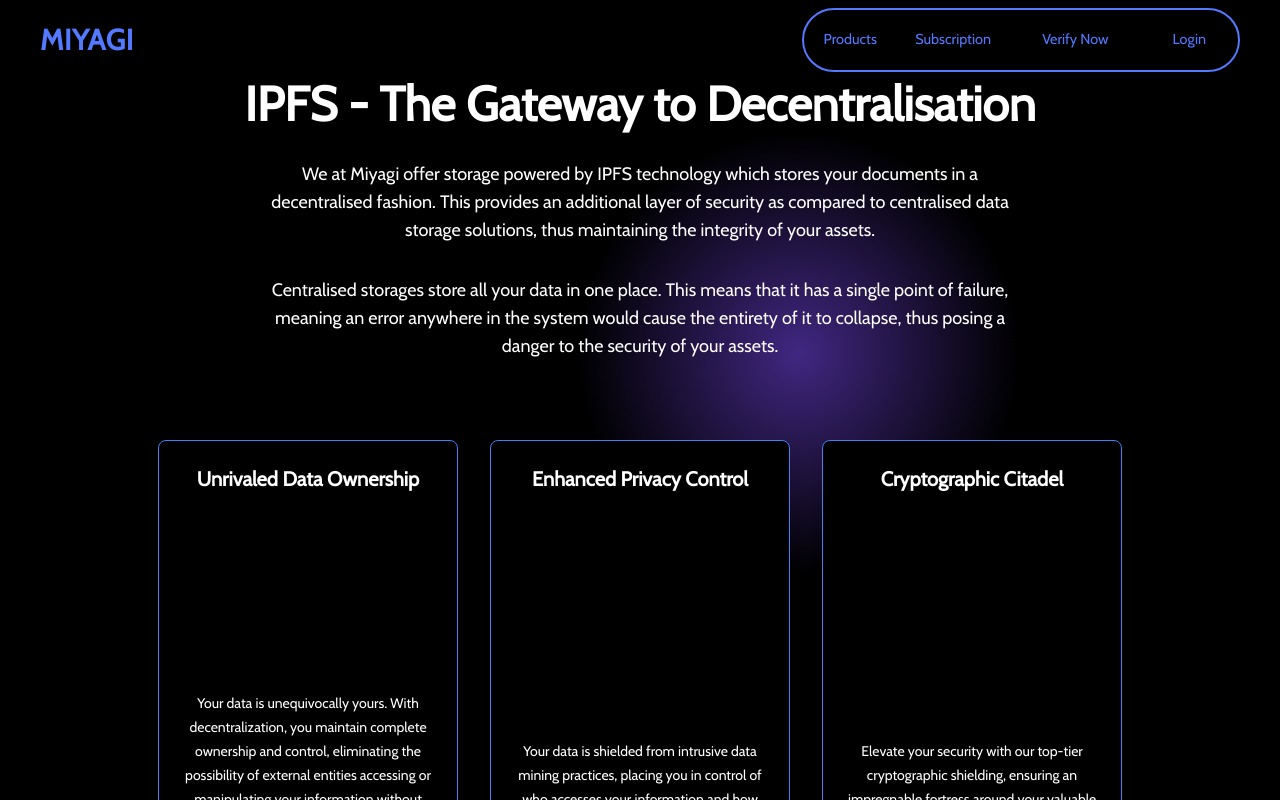
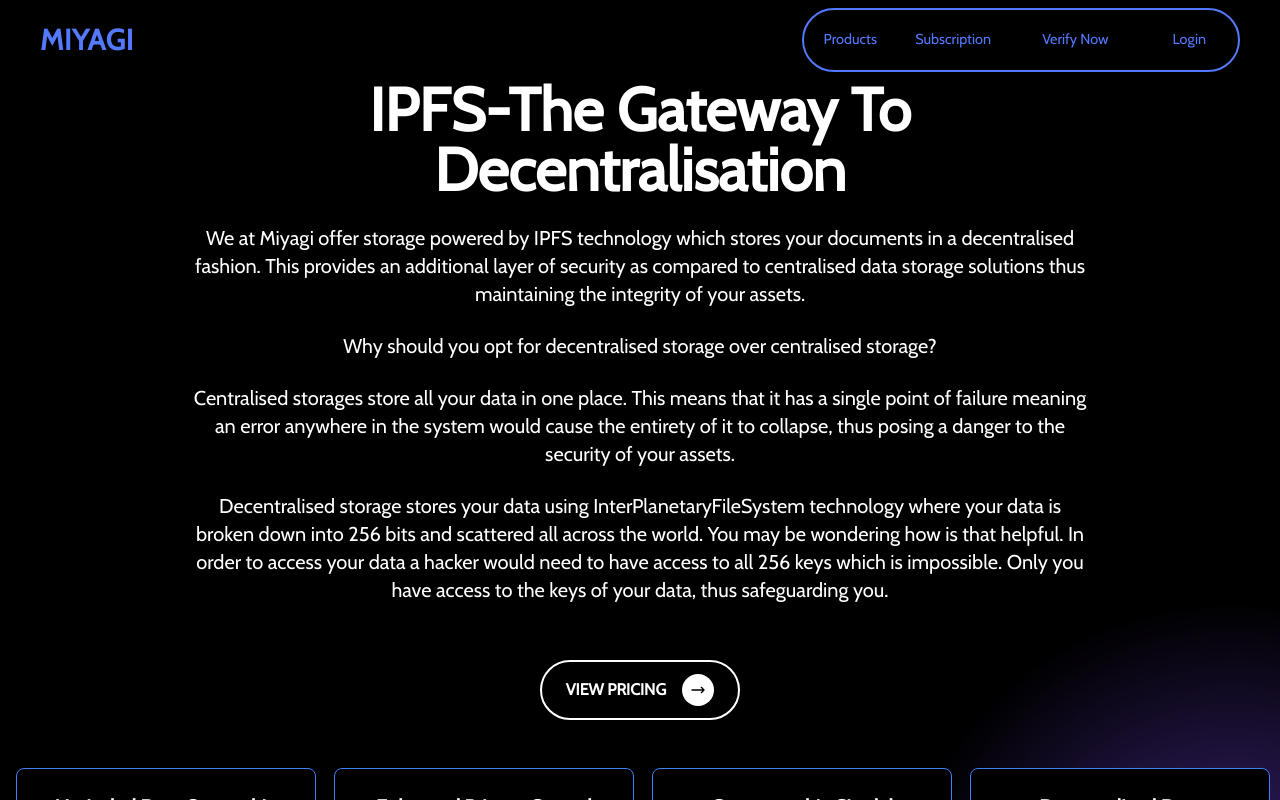
Before and after one commit to ishaan-chadha1/miyagii-main, a React (Vite) app: page /storage in a window 1280 px wide. Shown: the top 800 px of the page. Built offline with nearby package versions, Linux system fonts and the light colour scheme; a web font is replaced by a local one.

Commit message:
Implementation of the cards and button aloing with animations to the Storage Page

```diff
--- a/src/components/FeatureTwo.jsx
+++ b/src/components/FeatureTwo.jsx
@@ -39,11 +39,11 @@
 
   return (
     <section
-      className="trigger1 w-full relative mx-auto flex flex-col items-center justify-center py-12"
+      className="trigger1 w-full relative mx-auto flex flex-col items-center justify-center py-12 px-4"
       ref={ref}
     >
       {inView && (
-        <div className="pb-12 w-full max-w-7xl mx-auto flex flex-wrap justify-center gap-8">
+        <div className="pb-12 w-full max-w-7xl mx-auto grid grid-cols-1 sm:grid-cols-2 lg:grid-cols-4 gap-6">
           {featurecardtwo.map((feature, index) => (
             <FeatureCardTwo key={index} index={index} {...feature} />
           ))}
--- a/src/components/StorageBanner.jsx
+++ b/src/components/StorageBanner.jsx
@@ -22,29 +22,62 @@
           background:
             "radial-gradient(circle, rgba(93, 56, 185, 0.7), transparent 60%)",
           borderRadius: "50%",
-          top: "-300px",
-          left: "5%",
           animation: "moveOval1 10s ease-in-out infinite",
           zIndex: 0,
         }}
       ></div>
 
       {/* Content Section */}
-      <h1 className="text-4xl md:text-5xl font-extrabold mb-8 z-10">
-        IPFS - The Gateway to Decentralisation
+      <h1 className="text-5xl md:text-6xl font-bold mb-6 z-10 leading-tight">
+        IPFS-The Gateway To <br />
+        Decentralisation
       </h1>
-      <p className="text-lg max-w-3xl mb-8 z-10">
+      <p className="text-lg md:text-xl max-w-4xl mb-6 z-10 leading-relaxed">
         We at Miyagi offer storage powered by IPFS technology which stores your
         documents in a decentralised fashion. This provides an additional layer
-        of security as compared to centralised data storage solutions, thus
+        of security as compared to centralised data storage solutions thus
         maintaining the integrity of your assets.
       </p>
-      <p className="text-lg max-w-3xl mb-8 z-10">
+      <p className="text-lg md:text-xl max-w-4xl mb-6 z-10 leading-relaxed">
+        Why should you opt for decentralised storage over centralised storage?
+      </p>
+      <p className="text-lg md:text-xl max-w-4xl mb-6 z-10 leading-relaxed">
         Centralised storages store all your data in one place. This means that
-        it has a single point of failure, meaning an error anywhere in the
+        it has a single point of failure meaning an error anywhere in the
         system would cause the entirety of it to collapse, thus posing a danger
         to the security of your assets.
       </p>
+      <p className="text-lg md:text-xl max-w-4xl mb-6 z-10 leading-relaxed">
+        Decentralised storage stores your data using InterPlanetaryFileSystem
+        technology where your data is broken down into 256 bits and scattered
+        all across the world. You may be wondering how is that helpful. In
+        order to access your data a hacker would need to have access to all 256
+        keys which is impossible. Only you have access to the keys of your
+        data, thus safeguarding you.
+      </p>
+      <div className="w-full flex justify-center mt-8">
+  <button className="relative flex items-center px-6 py-3 text-base font-semibold text-white bg-transparent border-2 border-white rounded-full group hover:bg-white hover:text-black transition-all duration-300 focus:outline-none">
+    <span className="relative flex items-center">
+      VIEW PRICING
+    </span>
+    <div className="ml-4 w-8 h-8 flex items-center justify-center bg-white text-black rounded-full group-hover:bg-black group-hover:text-white transition-all duration-300">
+      <svg
+        xmlns="http://www.w3.org/2000/svg"
+        className="h-4 w-4"
+        fill="none"
+        viewBox="0 0 24 24"
+        stroke="currentColor"
+        strokeWidth={2}
+      >
+        <path
+          strokeLinecap="round"
+          strokeLinejoin="round"
+          d="M17 8l4 4m0 0l-4 4m4-4H3"
+        />
+      </svg>
+    </div>
+  </button>
+</div>
 
       {/* FeatureTwo Section */}
       <FeatureTwo />
@@ -53,13 +86,13 @@
       <style jsx>{`
         @keyframes moveOval1 {
           0% {
-            transform: translate(-20vw, 0) scale(1);
+            transform: translate(-50%, -50%);
           }
           50% {
-            transform: translate(20vw, 20vh) scale(0.5);
+            transform: translate(50vw, 50vh) scale(0.8);
           }
           100% {
-            transform: translate(-20vw, 0) scale(1);
+            transform: translate(-50%, -50%);
           }
         }
       `}</style>
```
